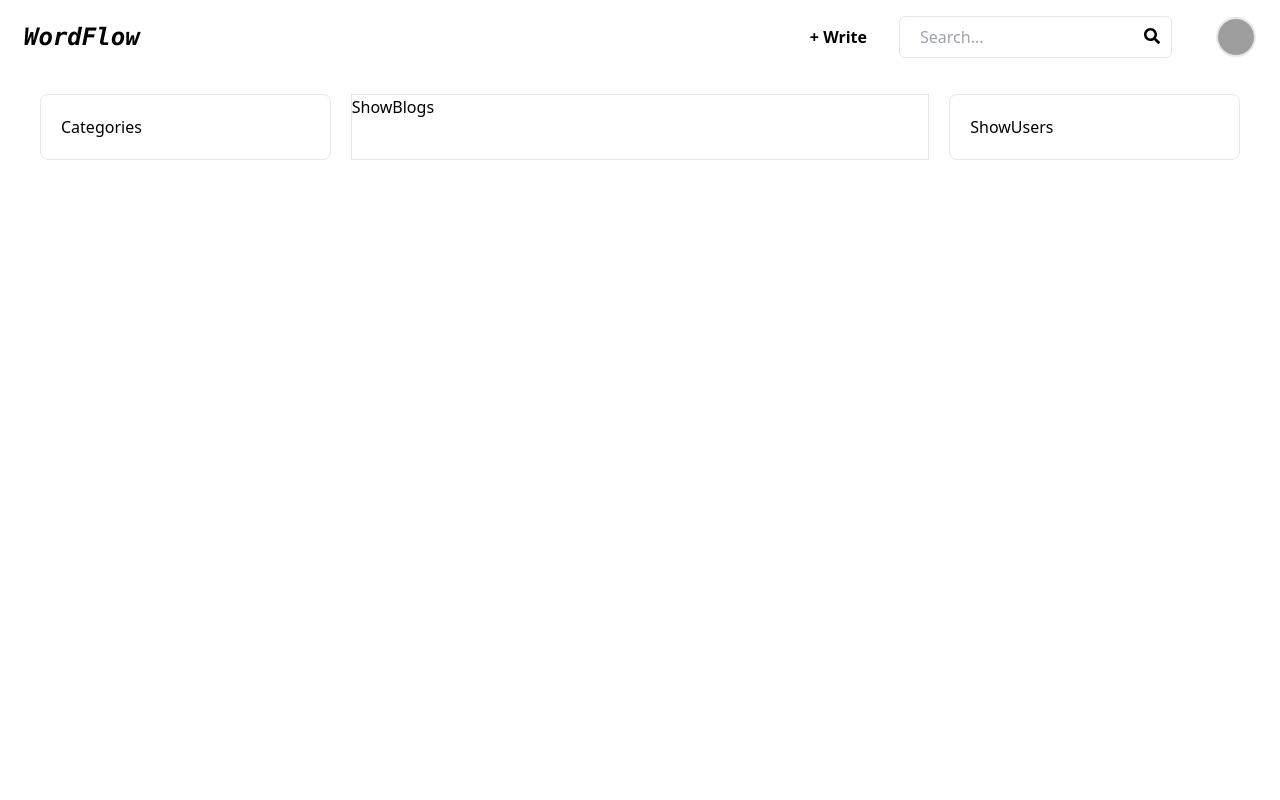
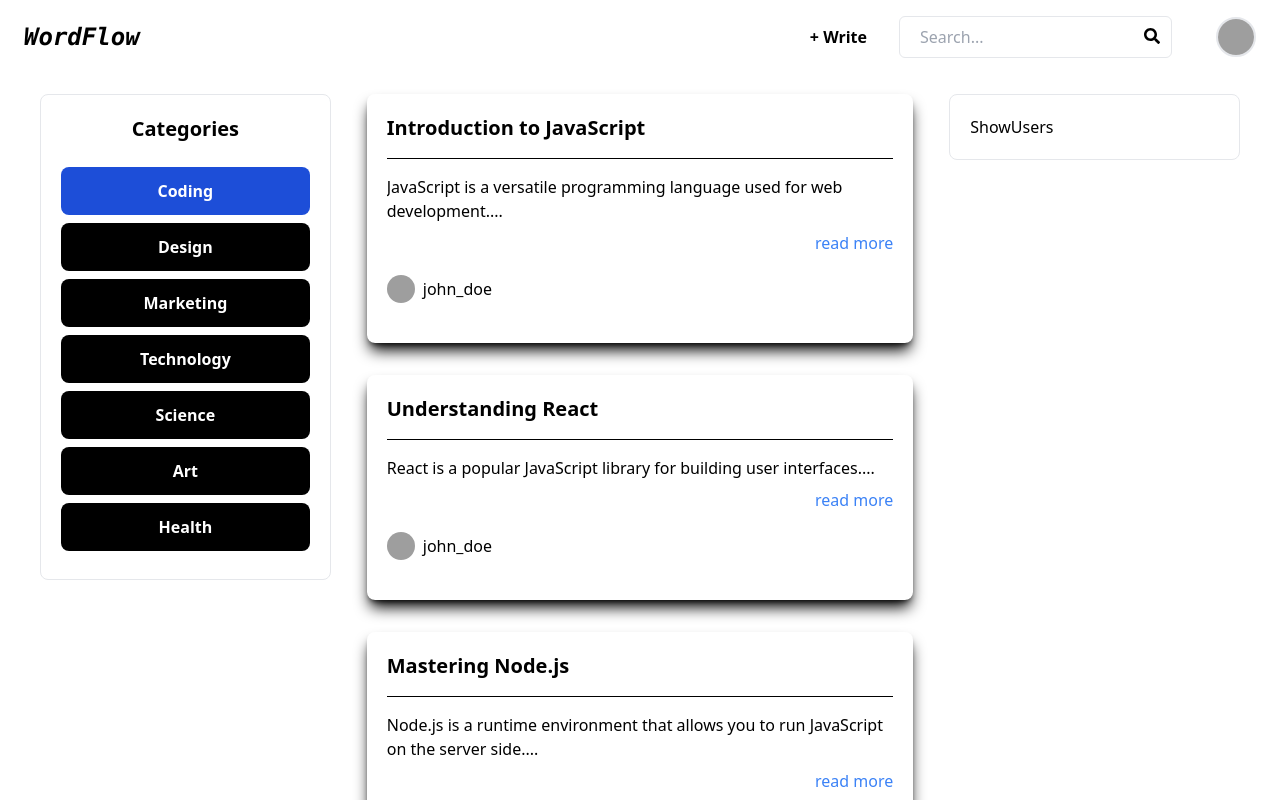
Before and after one commit to JatinDhamija816/Blog-App, a React (Vite) app in the folder frontend/: page /home in a window 1280 px wide. Shown: the top 800 px of the page. Built offline with nearby package versions, Linux system fonts and the light colour scheme; grey boxes are pictures that could not be loaded.

Commit message:
show blogs UI and Categories UI

```diff
--- a/frontend/src/components/Categories.jsx
+++ b/frontend/src/components/Categories.jsx
@@ -1,7 +1,35 @@
-import React from "react";
+const Categories = () => {
+  const categories = [
+    "Coding",
+    "Design",
+    "Marketing",
+    "Technology",
+    "Science",
+    "Art",
+    "Health",
+  ];
 
-const Categories = () => {
-  return <div>Categories</div>;
+  return (
+    <div>
+      <h2 className="hidden md:flex text-xl font-bold mb-4 text-center md:w-full items-center justify-center">
+        Categories
+      </h2>
+      <div className="w-full overflow-x-auto md:overflow-x-hidden custom-scrollbar">
+        <ul className="flex md:flex-col items-center py-1 whitespace-nowrap">
+          {categories.map((category, index) => (
+            <li
+              key={index}
+              className={`${
+                index === 0 ? "bg-blue-700" : "bg-black"
+              } md:w-full md:my-1 text-center py-3 px-5 rounded-lg mx-2 text-white font-semibold hover:bg-blue-600 transition-colors`}
+            >
+              {category}
+            </li>
+          ))}
+        </ul>
+      </div>
+    </div>
+  );
 };
 
 export default Categories;
--- a/frontend/src/components/Home.jsx
+++ b/frontend/src/components/Home.jsx
@@ -24,16 +24,16 @@ const Home = () => {
   return (
     <div className=" min-h-screen  max-w-full">
       <Navbar />
-      <div className="md:flex md:space-x-5 px-4 md:px-10 py-5">
+      <div className="md:flex md:space-x-5 px-1 md:px-10 py-5">
         <div className="md:w-1/4 w-full rounded-lg md:p-5 p-2 mb-5 md:mb-0 h-fit border">
           <Categories />
         </div>
 
-        <div className="md:w-2/4 border">
+        <div className="md:w-2/4">
           <ShowBlogs />
         </div>
 
-        <div className="md:w-1/4 w-full rounded-lg md:p-5 p-2 mb-5 md:mb-0 h-fit border">
+        <div className="hidden md:flex md:w-1/4 w-full rounded-lg md:p-5 p-2 mb-5 md:mb-0 h-fit border">
           <ShowUsers />
         </div>
       </div>
--- a/frontend/src/components/ShowBlogs.jsx
+++ b/frontend/src/components/ShowBlogs.jsx
@@ -1,7 +1,85 @@
-import React from "react";
+import { useEffect, useState } from "react";
+import { useNavigate } from "react-router-dom";
+// import { useAppContext } from "../../../utils/AppContext";
+import { tempData } from "./tempData";
 
 const ShowBlogs = () => {
-  return <div>ShowBlogs</div>;
+  const navigate = useNavigate();
+  const [blogDetails, setBlogDetails] = useState(tempData);
+  // const { setIndividualBlog } = useAppContext();
+  const [loading, setLoading] = useState(false);
+  // chnage loading to true
+
+  // useEffect(() => {
+  //   const fetchBlogs = async () => {
+  //     try {
+  //       setLoading(true);
+  //       const res = await showBlogs();
+  //       if (res.success && Array.isArray(res.data)) {
+  //         setBlogDetails(res.data);
+  //       } else {
+  //         setBlogDetails([]);
+  //       }
+  //     } catch (error) {
+  //       console.error("Error fetching blog data:", error);
+  //     } finally {
+  //       setLoading(false);
+  //     }
+  //   };
+
+  //   fetchBlogs();
+  // }, []);
+
+  return (
+    <div className="container mx-auto px-4 w-full">
+      {loading ? (
+        <p className="text-2xl mt-5 text-center">Loading...</p>
+      ) : blogDetails.length > 0 ? (
+        blogDetails.map((blog) => (
+          <div
+            key={blog.blogId}
+            className="shadow-lg hover:shadow-xl hover:shadow-black hover:transition-shadow shadow-black rounded-lg mb-8 px-5 py-5 w-full mx-auto"
+          >
+            <div>
+              <p className="text-xl font-semibold">{blog.title}</p>
+              <div className="border-b border-black my-4"></div>
+            </div>
+            <div>
+              <p
+                dangerouslySetInnerHTML={{
+                  __html: ` ${blog.content.slice(0, 300)}...`,
+                }}
+                className="break-words max-w-full overflow-hidden"
+              ></p>
+
+              <p
+                className="text-blue-500 text-right mt-2 hover:underline cursor-pointer"
+                // onClick={() => {
+                //   console.log(blog);
+                //   setIndividualBlog(blog);
+                //   navigate("/readBlog");
+                // }}
+              >
+                read more
+              </p>
+            </div>
+
+            <div className="flex items-center my-5">
+              <img
+                src={blog.user?.avatar || "/assets/default_User.jpg"}
+                className="w-7 rounded-full h-7 mr-2"
+              />
+              <p>{blog.user.name}</p>
+            </div>
+          </div>
+        ))
+      ) : (
+        <p className="mt-5 text-2xl text-center">
+          Sorry, there are no blogs yet. Be the first to start writing!
+        </p>
+      )}
+    </div>
+  );
 };
 
 export default ShowBlogs;
--- /dev/null
+++ b/frontend/src/components/tempData.js
@@ -0,0 +1,47 @@
+export const tempData = [
+  {
+    blogId: "1",
+    title: "Introduction to JavaScript",
+    content:
+      "JavaScript is a versatile programming language used for web development.",
+    user: {
+      name: "john_doe",
+    },
+  },
+  {
+    blogId: "2",
+    title: "Understanding React",
+    content:
+      "React is a popular JavaScript library for building user interfaces.",
+    user: {
+      name: "john_doe",
+    },
+  },
+  {
+    blogId: "3",
+    title: "Mastering Node.js",
+    content:
+      "Node.js is a runtime environment that allows you to run JavaScript on the server side.",
+    user: {
+      name: "john_doe",
+    },
+  },
+  {
+    blogId: "4",
+    title: "CSS for Beginners",
+    content:
+      "CSS is used to style HTML elements and enhance the visual appeal of a website.",
+    user: {
+      name: "john_doe",
+    },
+  },
+  {
+    blogId: "5",
+    title: "Understanding Databases",
+    content:
+      "Databases are essential for storing and retrieving data efficiently in applications.",
+    user: {
+      name: "john_doe",
+    },
+  },
+];
```
